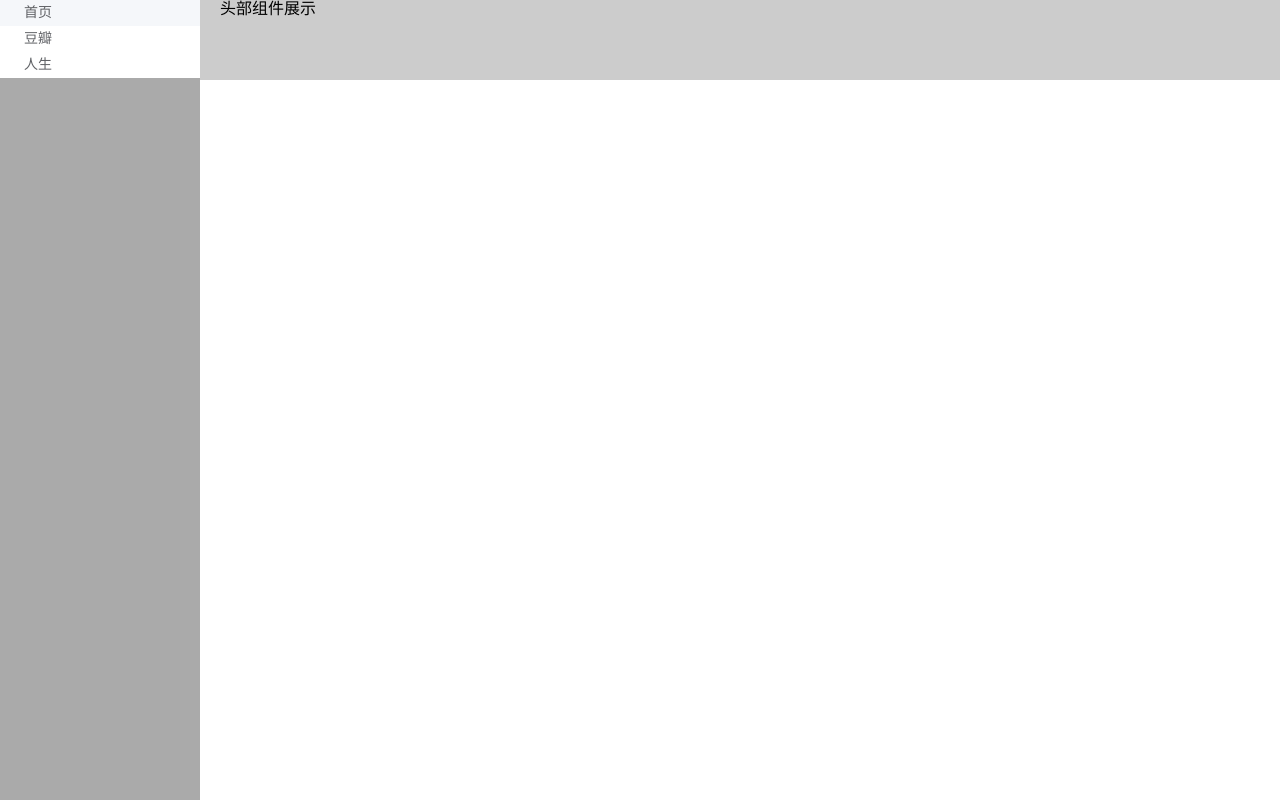
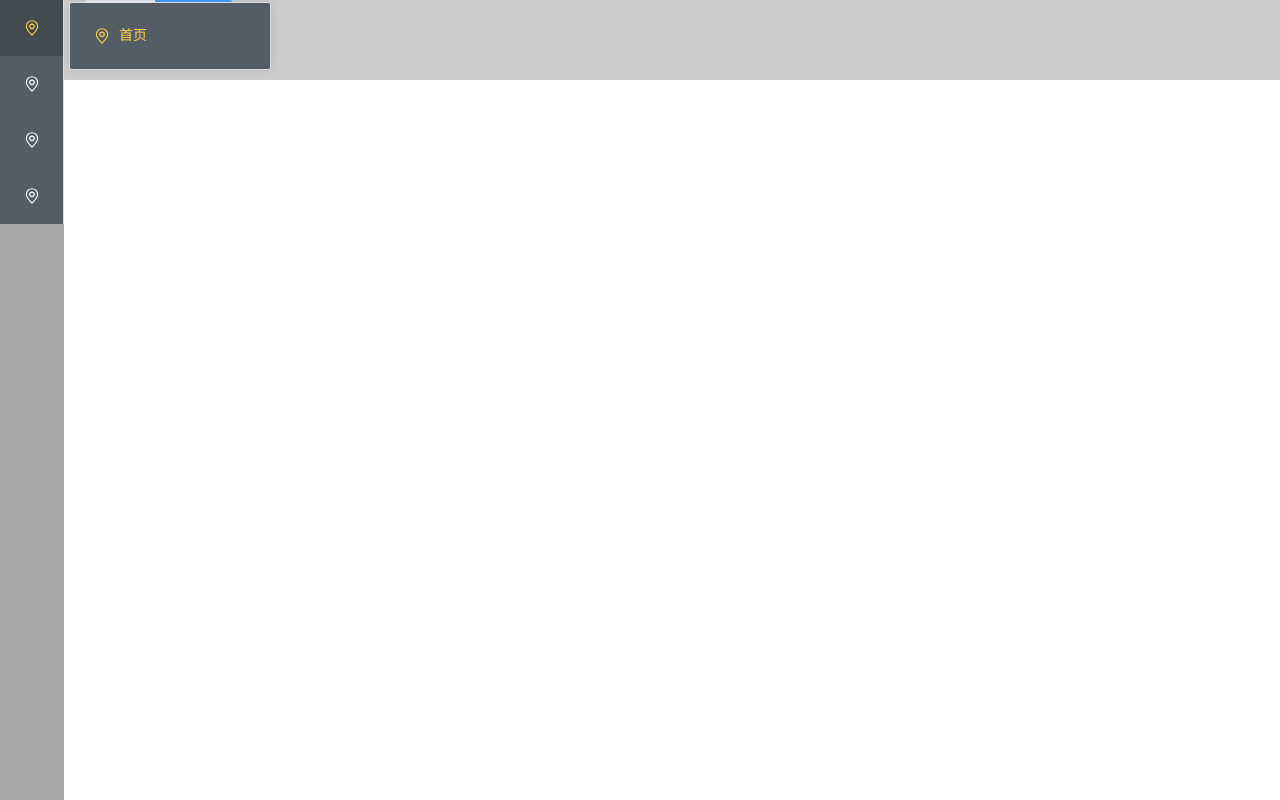
Before and after one commit to lujunan1109/vue3_vite_ts_pinia, a Vue app: page /redirect in a window 1280 px wide. Built offline with nearby package versions, Linux system fonts and the light colour scheme.

Commit message:
feat: update menu with animate

```diff
--- /dev/null
+++ b/src/components/AsideHeader.vue
@@ -0,0 +1,22 @@
+<template>
+    <el-radio-group
+        v-model="isCollapse"
+        style="margin-bottom: 20px"
+        @change="handleChange"
+    >
+        <el-radio-button :label="false">expand</el-radio-button>
+        <el-radio-button :label="true">collapse</el-radio-button>
+    </el-radio-group>
+</template>
+<script setup lang="ts">
+import { ref } from 'vue';
+import { useMenuStore } from '@/store/menu';
+import { storeToRefs } from 'pinia';
+const menuStore = useMenuStore();
+let { menueWidthState } = storeToRefs(menuStore);
+const isCollapse = ref(menueWidthState);
+const handleChange = (state) => {
+    menueWidthState = state;
+};
+</script>
+<style scoped lang="scss"></style>
--- a/src/components/AsideMenu.vue
+++ b/src/components/AsideMenu.vue
@@ -1,40 +1,94 @@
 <template>
-    <el-tree :data="data" :props="defaultProps" @node-click="handleNodeClick" />
+    <div>
+        <el-menu
+            :collapse="menueWidthState"
+            active-text-color="#ffd04b"
+            background-color="#545c64"
+            class="el-menu-vertical-demo"
+            default-active="/home"
+            text-color="#fff"
+            @select="handleClick"
+        >
+            <el-sub-menu index="1">
+                <template #title>
+                    <el-icon><location /></el-icon>
+                    <span>Navigator One</span>
+                </template>
+                <el-menu-item index="/home">
+                    <template #title>
+                        <el-icon><location /></el-icon>
+                        <span>首页</span>
+                    </template>
+                </el-menu-item>
+            </el-sub-menu>
+
+            <el-sub-menu index="2">
+                <template #title>
+                    <el-icon><location /></el-icon>
+                    <span>Navigator One</span>
+                </template>
+                <el-menu-item index="/life">
+                    <template #title>
+                        <el-icon><document /></el-icon>
+                        <span>人生</span>
+                    </template>
+                </el-menu-item>
+            </el-sub-menu>
+
+            <el-sub-menu index="3">
+                <template #title>
+                    <el-icon><location /></el-icon>
+                    <span>Navigator One</span>
+                </template>
+                <el-menu-item index="/404">
+                    <template #title>
+                        <el-icon><icon-menu /></el-icon>
+                        <span>404</span>
+                    </template>
+                </el-menu-item>
+            </el-sub-menu>
+
+            <el-sub-menu index="4">
+                <template #title>
+                    <el-icon><location /></el-icon>
+                    <span>Navigator One</span>
+                </template>
+                <el-menu-item-group>
+                    <template #title><span>Group One</span></template>
+                    <el-menu-item index="1-1">item one</el-menu-item>
+                    <el-menu-item index="1-2">item two</el-menu-item>
+                </el-menu-item-group>
+                <el-menu-item-group title="Group Two">
+                    <el-menu-item index="1-3">item three</el-menu-item>
+                </el-menu-item-group>
+                <el-sub-menu index="1-4">
+                    <template #title><span>item four</span></template>
+                    <el-menu-item index="1-4-1">item one</el-menu-item>
+                </el-sub-menu>
+            </el-sub-menu>
+        </el-menu>
+    </div>
 </template>
 
 <script lang="ts" setup>
 import { useRouter } from 'vue-router';
+import { useMenuStore } from '@/store/menu';
+import { storeToRefs } from 'pinia';
+const menuStore = useMenuStore();
+const { menueWidthState } = storeToRefs(menuStore);
 const $router = useRouter();
-interface Tree {
-    label: string;
-    path: string;
-    children?: Tree[];
-}
 
-const handleNodeClick = (data: Tree) => {
-    console.log(data);
-    if (!data.children) {
-        $router.push({ path: data.path });
-    }
-};
+import { Location, Menu as IconMenu } from '@element-plus/icons-vue';
 
-const data: Tree[] = [
-    {
-        label: '首页',
-        path: '/home',
-    },
-    {
-        label: '豆瓣',
-        path: '/douban',
-    },
-    {
-        label: '人生',
-        path: '/life',
-    },
-];
-
-const defaultProps = {
-    children: 'children',
-    label: 'label',
+const handleClick = (path: string, keyPath: string[]) => {
+    console.log(typeof path, keyPath);
+    $router.push({ path });
 };
 </script>
+
+<style>
+.el-menu-vertical-demo:not(.el-menu--collapse) {
+    width: 200px;
+    min-height: 400px;
+}
+</style>
--- a/src/pages/404-page.vue
+++ b/src/pages/404-page.vue
@@ -2,7 +2,7 @@
  * @Author: lujunan
  * @Date: 2022-06-27 09:58:13
  * @LastEditors: lujunan
- * @LastEditTime: 2022-12-08 10:07:51
+ * @LastEditTime: 2023-08-10 22:46:08
  * @Description: Do not edit
 -->
 <template>
@@ -23,7 +23,7 @@
 
 <script setup>
 import { ref } from 'vue';
-import { onBeforeRouteLeave } from 'vue-router';
+// import { onBeforeRouteLeave } from 'vue-router';
 import HelloWorld from '../components/HelloWorld.vue';
 import { useAdd } from '../components/useHook';
 // import notFoundImg from '@/assets/404.png';
@@ -34,13 +34,13 @@
 const { addNum, addFn } = useAdd({ num1, num2 });
 addFn(num1.value, num2.value);
 console.log(addNum, '返回数据');
-onBeforeRouteLeave((to, from) => {
-    const answer = window.confirm(
-        'Do you really want to leave? you have unsaved changes!',
-    );
-    // 取消导航并停留在同一页面上
-    if (!answer) return false;
-});
+// onBeforeRouteLeave((to, from) => {
+//     const answer = window.confirm(
+//         'Do you really want to leave? you have unsaved changes!',
+//     );
+//     // 取消导航并停留在同一页面上
+//     if (!answer) return false;
+// });
 </script>
 
 <style scoped></style>
--- a/src/pages/layout.vue
+++ b/src/pages/layout-page.vue
@@ -6,9 +6,9 @@
                     <AsideMenu />
                 </el-aside>
                 <div class="common-layout-main">
-                    <el-header class="common-layout-header"
-                        >头部组件展示</el-header
-                    >
+                    <el-header class="common-layout-header">
+                        <AsideHeader />
+                    </el-header>
                     <div class="com-style-pub">
                         <router-view v-slot="{ Component }" class="router-view">
                             <KeepAlive max="5">
@@ -28,6 +28,7 @@
 
 <script lang="ts" setup>
 import AsideMenu from '../components/AsideMenu.vue';
+import AsideHeader from '../components/AsideHeader.vue';
 </script>
 
 <style lang="scss" scoped>
@@ -68,7 +69,7 @@
     }
 
     &-aside {
-        width: 200px;
+        width: auto;
         background: #aaa;
     }
 
--- a/src/router/index.ts
+++ b/src/router/index.ts
@@ -3,7 +3,7 @@
  * @Author: lujunan
  * @Date: 2022-06-07 10:07:02
  * @LastEditors: lujunan
- * @LastEditTime: 2023-08-09 20:37:14
+ * @LastEditTime: 2023-08-13 00:42:43
  */
 
 import { createRouter, createWebHistory, RouteRecordRaw } from 'vue-router';
@@ -23,7 +23,7 @@
 
     {
         path: '/redirect',
-        component: () => import('@/pages/layout.vue'),
+        component: () => import('@/pages/layout-page.vue'),
         children: [
             {
                 path: '/home',
--- /dev/null
+++ b/src/store/menu.ts
@@ -0,0 +1,23 @@
+/*
+ * @Description: 定义state
+ * @Author: lujunan
+ * @Date: 2022-06-07 09:57:57
+ * @LastEditors: lujunan
+ * @LastEditTime: 2023-08-13 00:50:02
+ */
+
+import { defineStore } from 'pinia';
+
+export const useMenuStore = defineStore({
+    id: 'global', // id必填，而且需要唯一
+    state: () => {
+        return {
+            menueWidthState: true,
+        };
+    },
+    actions: {
+        updateName(state: string) {
+            this.menueWidthState = state;
+        },
+    },
+});
--- a/src/store/user.ts
+++ /dev/null
@@ -1,23 +0,0 @@
-/*
- * @Description: 定义state
- * @Author: lujunan
- * @Date: 2022-06-07 09:57:57
- * @LastEditors: lujunan
- * @LastEditTime: 2022-06-08 08:59:01
- */
-
-import { defineStore } from 'pinia';
-
-export const useUserStore = defineStore({
-    id: 'user', // id必填，而且需要唯一
-    state: () => {
-        return {
-            name: '卢俊安',
-        };
-    },
-    actions: {
-        updateName(name: string) {
-            this.name = name;
-        },
-    },
-});
```
Also changed, not shown: components.d.ts (+8 -0 lines).
